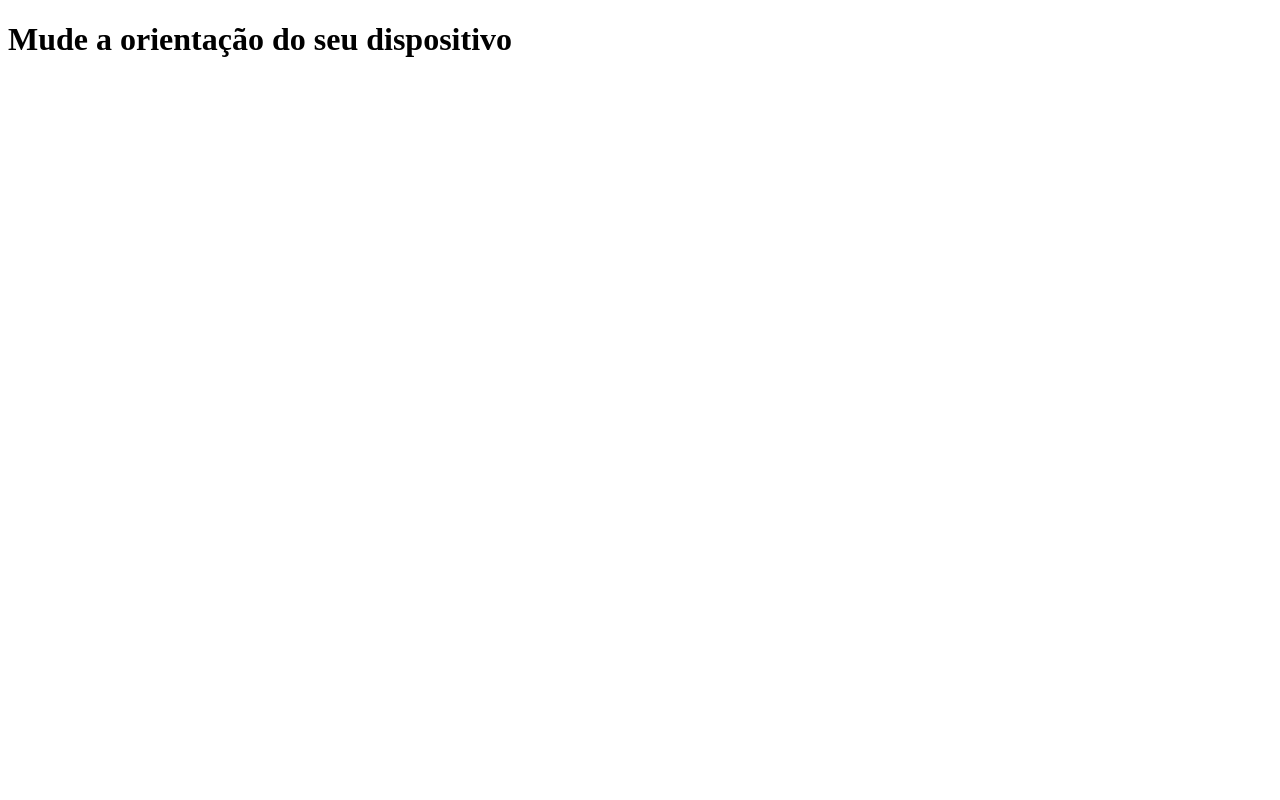
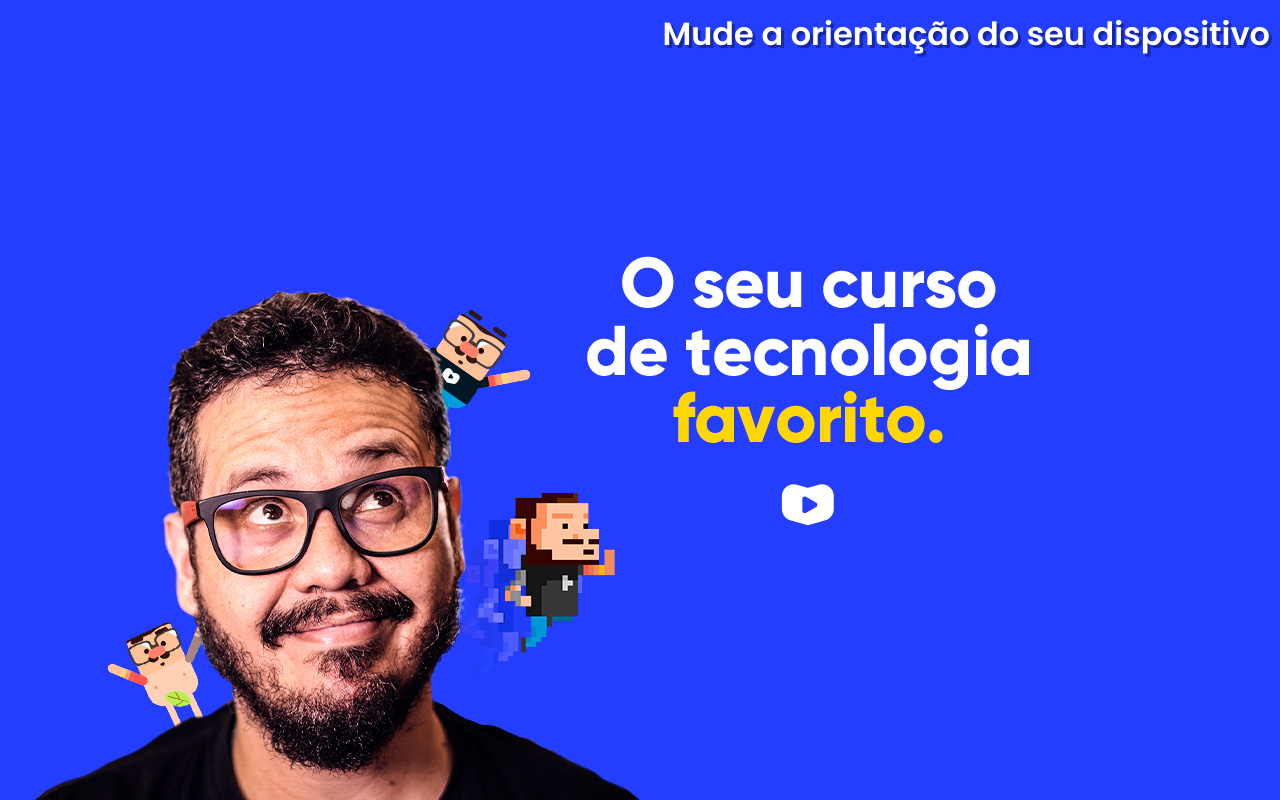
Before and after one commit to SantV7/html-css, a plain HTML site: page exercicios/ex26/mq002/index.html in a window 1280 px wide. Drawn offline with Linux system fonts and the light colour scheme.

Commit message:
Adaptação portrait e landscape

```diff
--- a/exercicios/ex26/mq002/estilos/horizontal.css
+++ b/exercicios/ex26/mq002/estilos/horizontal.css
@@ -1,3 +1,11 @@
 @charset "UTF=8";
 
-/* Aparelho na horizontal (Landscape) */
+/* Device on horizontal (Landscape) */
+
+
+body {
+    background-image: url(../img/cev-landscape.jpg);
+    background-repeat: no-repeat;
+    background-position: left bottom;
+
+}
--- a/exercicios/ex26/mq002/estilos/style.css
+++ b/exercicios/ex26/mq002/estilos/style.css
@@ -1,3 +1,26 @@
 @charset "UTF=8";
+@import url('https://fonts.googleapis.com/css2?family=Poppins:ital,wght@0,100;0,200;0,300;0,400;0,500;0,600;0,700;0,800;0,900;1,100;1,200;1,300;1,400;1,500;1,600;1,700;1,800;1,900&display=swap');
 
-/*  ALL config*/
+/*  ALL Settings*/
+
+* {
+    margin: 0;
+    padding: 0;
+    font-family: 'poppins';
+}
+
+html, body {
+    background-color: #233eff;
+    width:100vw ;
+    height:100vh;
+    background-size: contain;
+    background-repeat: no-repeat;
+}
+
+h1 {
+    text-align: end;
+    font-weight: 530;
+    color: white;
+    text-shadow: 3px 3px 0px #1526a7;
+    padding: 10px;
+}
--- a/exercicios/ex26/mq002/estilos/vertical.css
+++ b/exercicios/ex26/mq002/estilos/vertical.css
@@ -1,3 +1,9 @@
 @charset "UTF=8";
 
-/* Aparelho na vertical (Portrait) */
+/* Device on vertical (Portrait) */
+body {
+    background-image: url(../img/cev-portrait.jpg);
+    background-position:center bottom ;
+
+
+}
```
